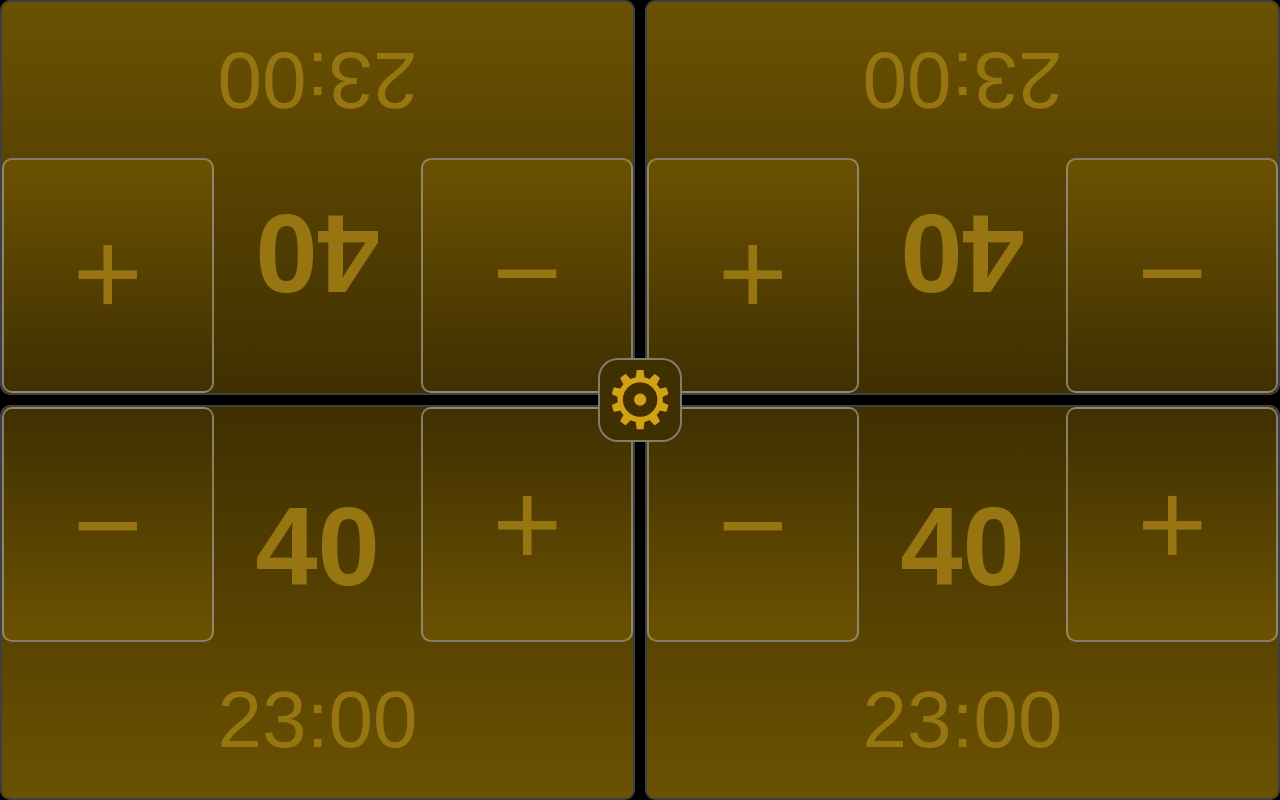
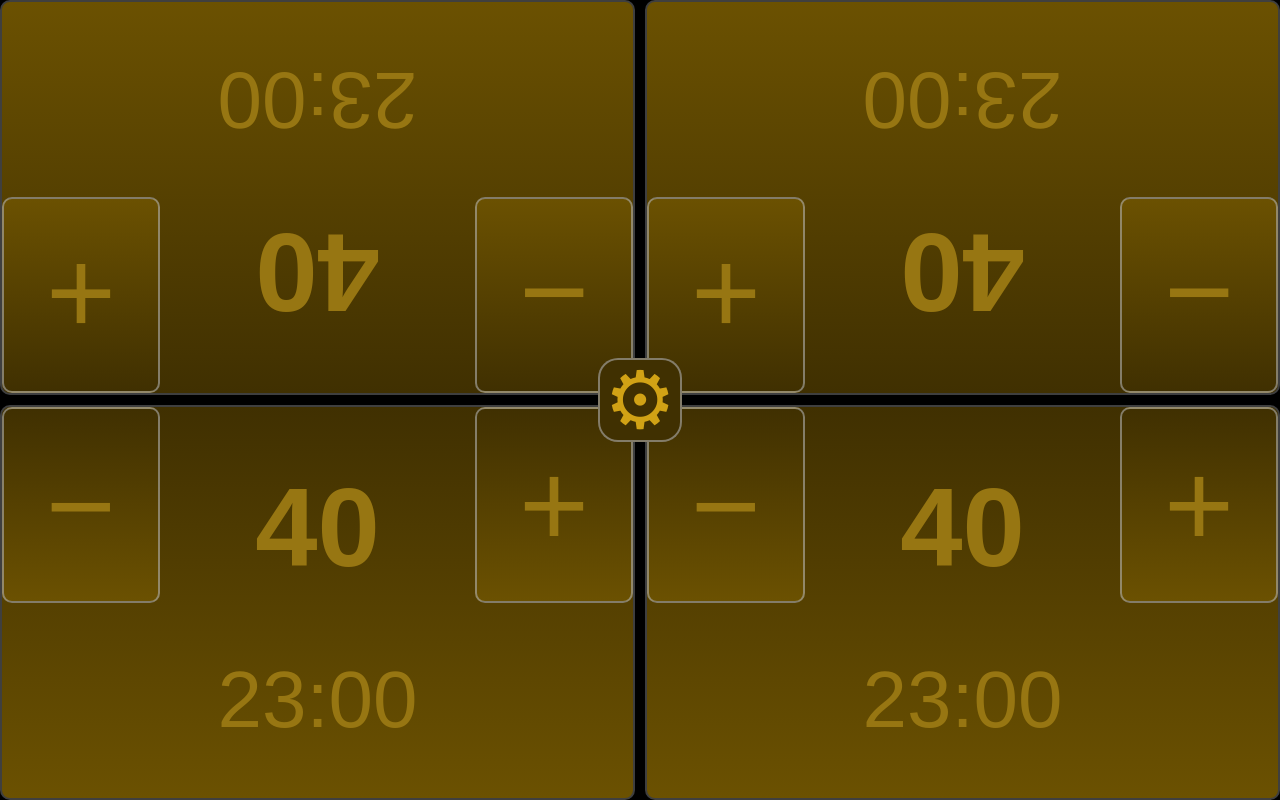
Before and after one commit to jensradk/CommanderPlayPad, a SvelteKit app: page / in a window 1280 px wide. Built offline with nearby package versions, Linux system fonts and the light colour scheme.

Commit message:
Minor css adjustments.

```diff
--- a/src/routes/Player.svelte
+++ b/src/routes/Player.svelte
@@ -278,10 +278,10 @@
 
   .life-total button {
     font-size: 15vh;
-    flex: 1;
+    flex: 0 0 25%;
     margin: 0rem;
+    padding: 0px;
     height: 100%;
-    padding: 0px;
     border-radius: 10px;
     border: 2px solid rgba(175, 175, 175, 0.6);
     opacity: 1;
@@ -289,7 +289,7 @@
 
   .life-total h1 {
     font-size: 14vh;
-    flex: 1;
+    flex-grow: inherit;
     text-align: center;
     margin: 0px;
     vertical-align: middle;
@@ -301,7 +301,7 @@
     justify-content: center;
     width: 100%;
     border-radius: 5px;
-    flex: 0 0 40%
+    flex: 0 0 50%
   }
 
   .timer button {
```
